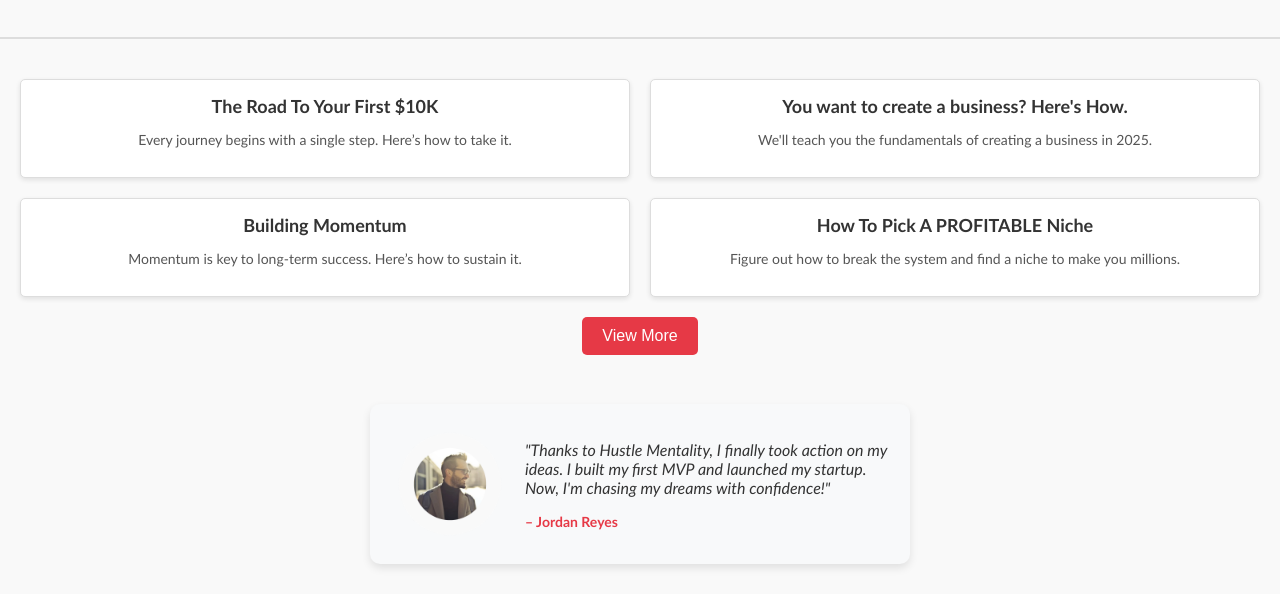
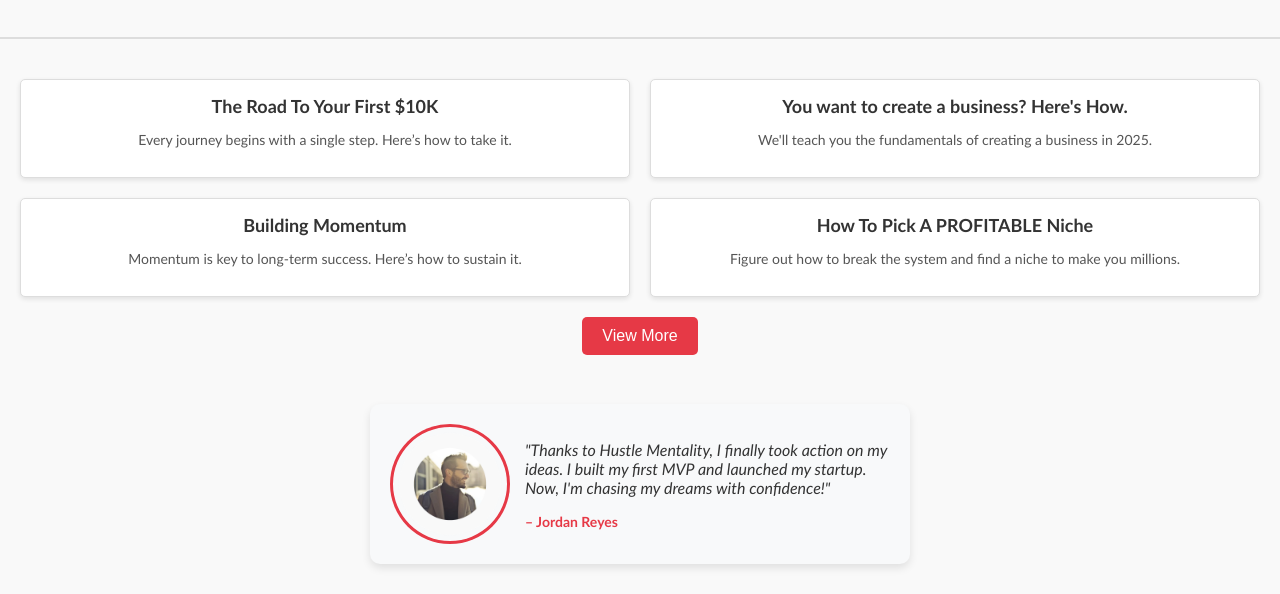
Before and after one commit to hustlementality/home, a plain HTML site: page index.html in a window 1280 px wide. Shown: the part 337-931 px from the top of the page. Drawn offline with Linux system fonts and the light colour scheme.

Commit message:
Update style.css

```diff
--- a/style.css
+++ b/style.css
@@ -226,7 +226,7 @@ nav a:hover {
     height: 120px;
     border-radius: 50%;
     object-fit: cover;
-    box-shadow: inset 0 0 0.5 3px #E63946; /* Inner border effect */
+    box-shadow: inset 0 0 0 3px #E63946; /* Inner border effect */
     display: block;
     padding: 0;
     margin: 0;
```
